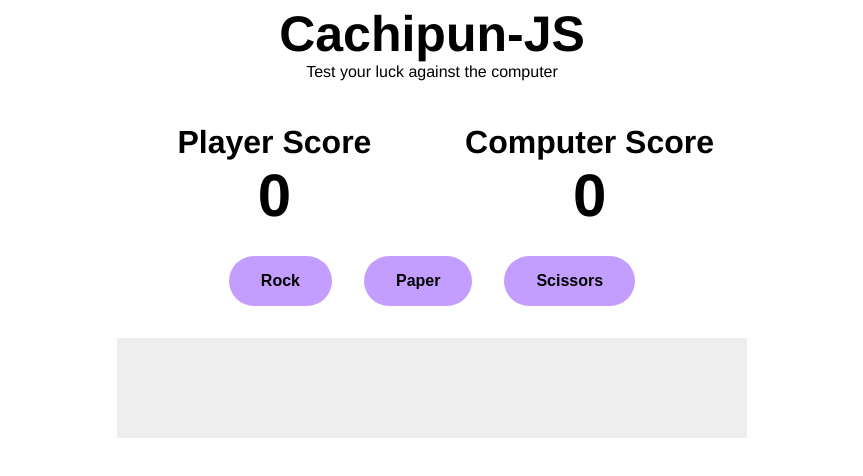
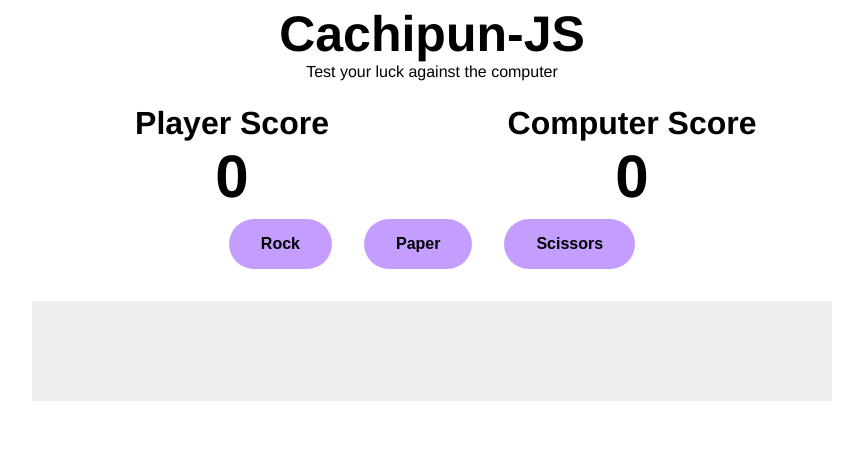
Before and after one commit to Dani-0TB/cachipun-js, a website: page index.html in a window 1280 px wide. Shown: the whole page, without its empty margins (208-1071 px from the left). Drawn offline with Linux system fonts and the light colour scheme.

Commit message:
fixed score styling

```diff
--- a/styles/styles.css
+++ b/styles/styles.css
@@ -20,6 +20,7 @@ body {
 
 .container {
   max-width: 800px;
+  width: 100%;
   display: flex;
   flex-flow: row wrap;
   align-items: center;
@@ -65,7 +66,8 @@ body {
   display: none;
 }
 
-.scores{
+.scores {
+  width: 100%;
   display: flex;
   flex-flow: row wrap;
   justify-content: space-between;
@@ -77,7 +79,8 @@ body {
   flex-flow: column wrap;
   align-items: center;
   flex: 1 1 0;
-  margin: 0.5rem;
+  margin: 0.5rem 0;
+  padding: 0 0.5rem;
 }
 
 .score-title {
@@ -114,7 +117,6 @@ body {
   flex-flow: row wrap;
   justify-content: center;
   align-items: center;
-  padding: 0 6rem;
 }
 
 .btn {
```
